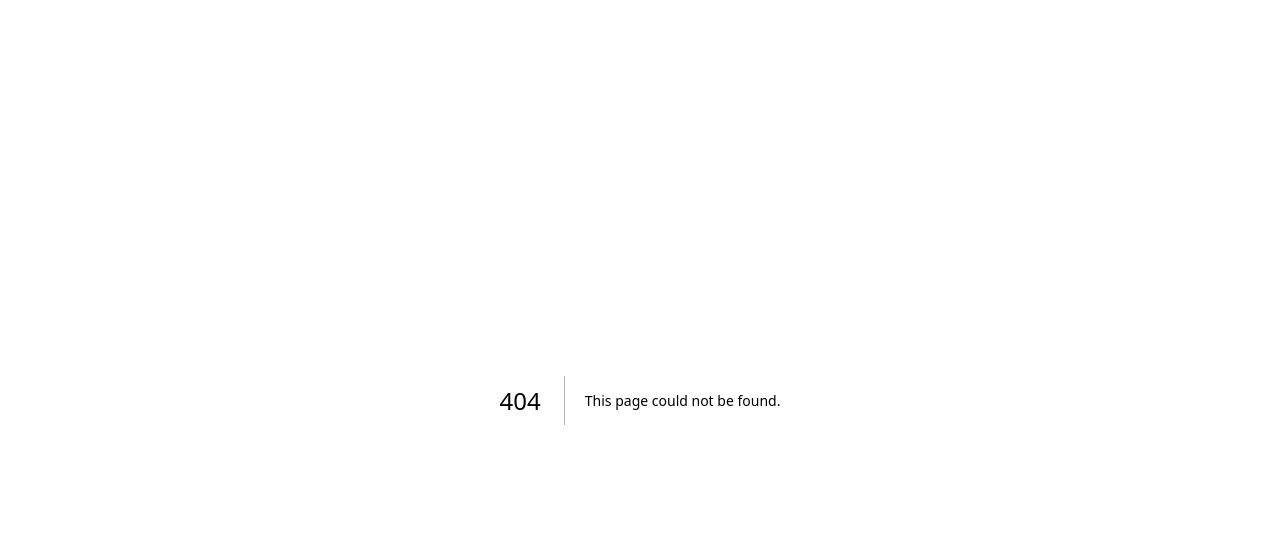
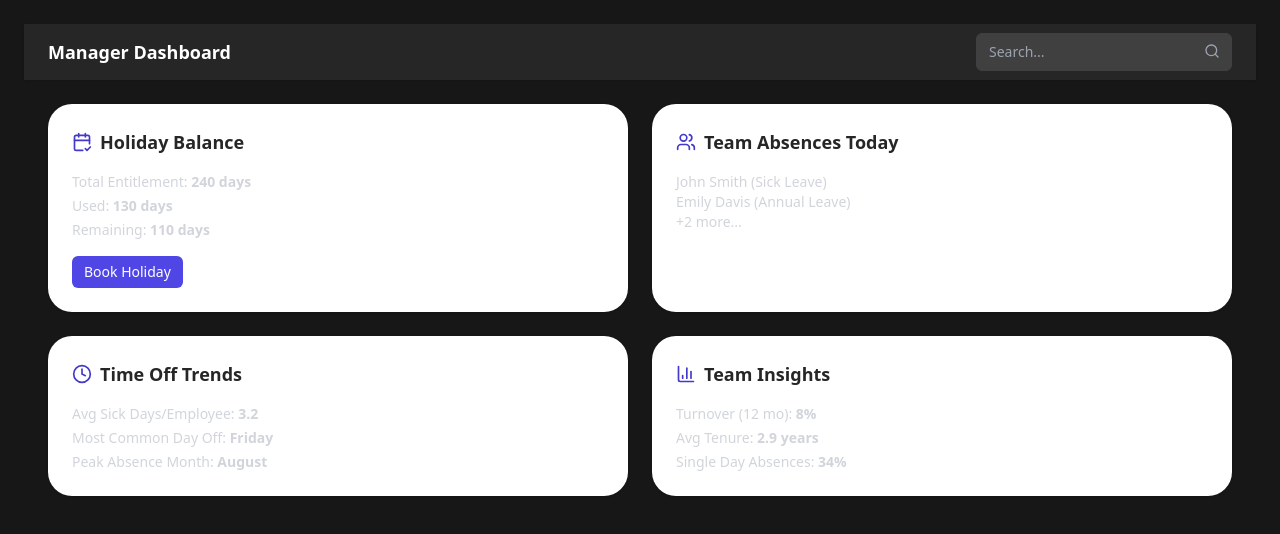
Before and after one commit to VacationReady/corenz-frontend, a Next.js app: page /dashboard/manager in a window 1280 px wide. Before the commit this address had no page. Shown: the top 534 px of the page. Built offline with nearby package versions, Linux system fonts and the light colour scheme; no server answers.

Commit message:
feat: add Manager Dashboard with metrics and actions

```diff
--- /dev/null
+++ b/app/dashboard/manager/page.tsx
@@ -0,0 +1,75 @@
+'use client';
+
+import { DashboardWidget } from "@/components/ui/DashboardWidget";
+import Link from "next/link";
+import {
+  CalendarCheck2,
+  Users,
+  Clock,
+  BarChart3,
+  Search,
+} from "lucide-react";
+import Button from "@/components/ui/Button";
+
+export default function ManagerDashboardPage() {
+  return (
+    <div className="flex flex-col flex-1 w-full">
+      {/* Header */}
+      <header className="w-full h-14 bg-neutral-800 flex items-center justify-between px-6 shadow">
+        <h1 className="text-lg font-semibold text-white">Manager Dashboard</h1>
+        <div className="relative w-64">
+          <input
+            type="text"
+            placeholder="Search..."
+            className="w-full rounded-md border border-neutral-700 bg-neutral-700 px-3 py-2 text-sm text-white placeholder-gray-400 focus:outline-none focus:ring-2 focus:ring-indigo-500"
+          />
+          <Search className="absolute right-3 top-2.5 w-4 h-4 text-gray-400" />
+        </div>
+      </header>
+
+      {/* Dashboard Grid */}
+      <main className="flex-1 p-6">
+        <div className="grid grid-cols-1 md:grid-cols-2 xl:grid-cols-2 gap-6">
+          {/* Holiday Balance */}
+          <DashboardWidget title="Holiday Balance" icon={CalendarCheck2}>
+            <ul className="space-y-1 text-sm text-gray-300">
+              <li>Total Entitlement: <strong>240 days</strong></li>
+              <li>Used: <strong>130 days</strong></li>
+              <li>Remaining: <strong>110 days</strong></li>
+            </ul>
+            <div className="mt-4">
+              <Button size="sm">Book Holiday</Button>
+            </div>
+          </DashboardWidget>
+
+          {/* Absences in Team */}
+          <DashboardWidget title="Team Absences Today" icon={Users}>
+            <ul className="text-sm text-gray-300">
+              <li>John Smith (Sick Leave)</li>
+              <li>Emily Davis (Annual Leave)</li>
+              <li className="text-muted-foreground">+2 more...</li>
+            </ul>
+          </DashboardWidget>
+
+          {/* Time Off Trends */}
+          <DashboardWidget title="Time Off Trends" icon={Clock}>
+            <ul className="space-y-1 text-sm text-gray-300">
+              <li>Avg Sick Days/Employee: <strong>3.2</strong></li>
+              <li>Most Common Day Off: <strong>Friday</strong></li>
+              <li>Peak Absence Month: <strong>August</strong></li>
+            </ul>
+          </DashboardWidget>
+
+          {/* Team Insights */}
+          <DashboardWidget title="Team Insights" icon={BarChart3}>
+            <ul className="space-y-1 text-sm text-gray-300">
+              <li>Turnover (12 mo): <strong>8%</strong></li>
+              <li>Avg Tenure: <strong>2.9 years</strong></li>
+              <li>Single Day Absences: <strong>34%</strong></li>
+            </ul>
+          </DashboardWidget>
+        </div>
+      </main>
+    </div>
+  );
+}
```
